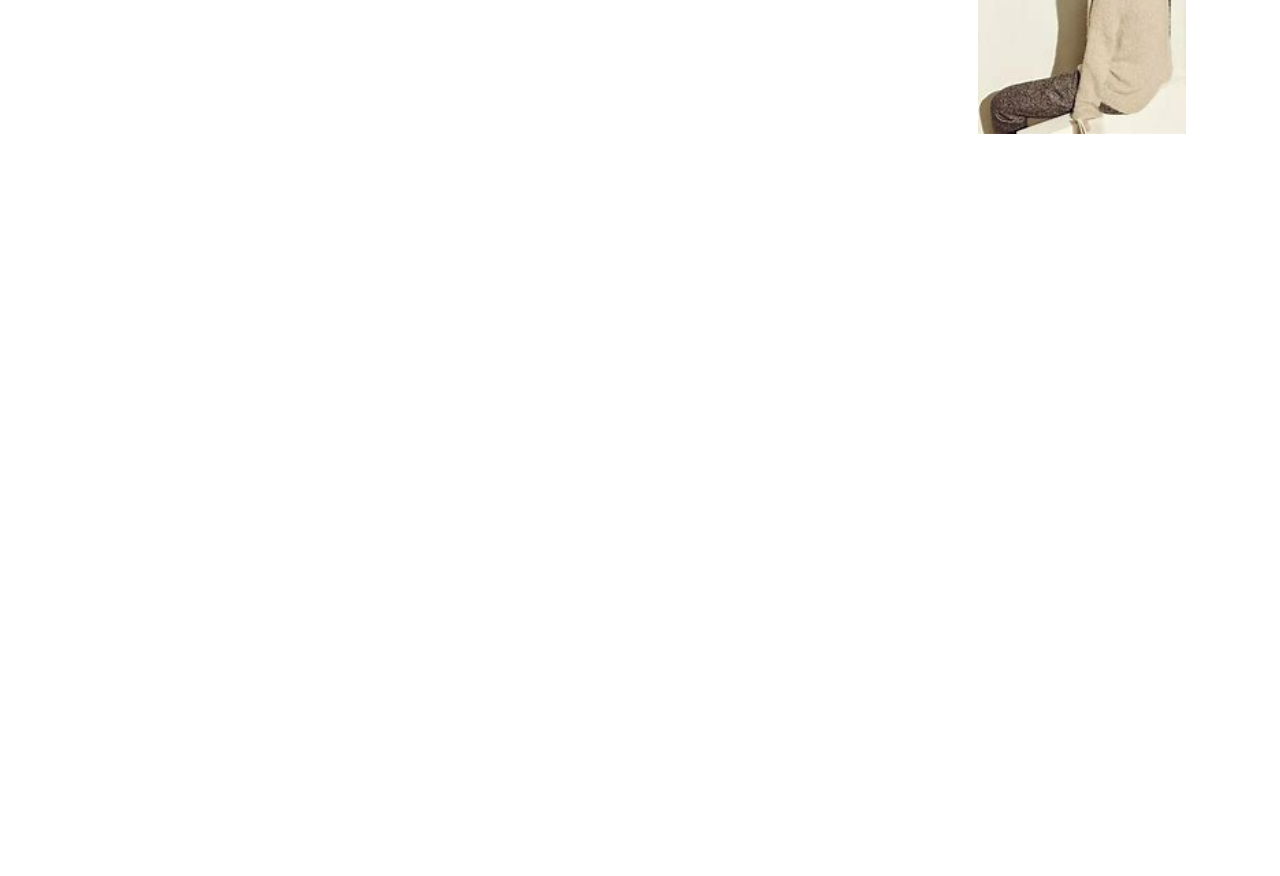
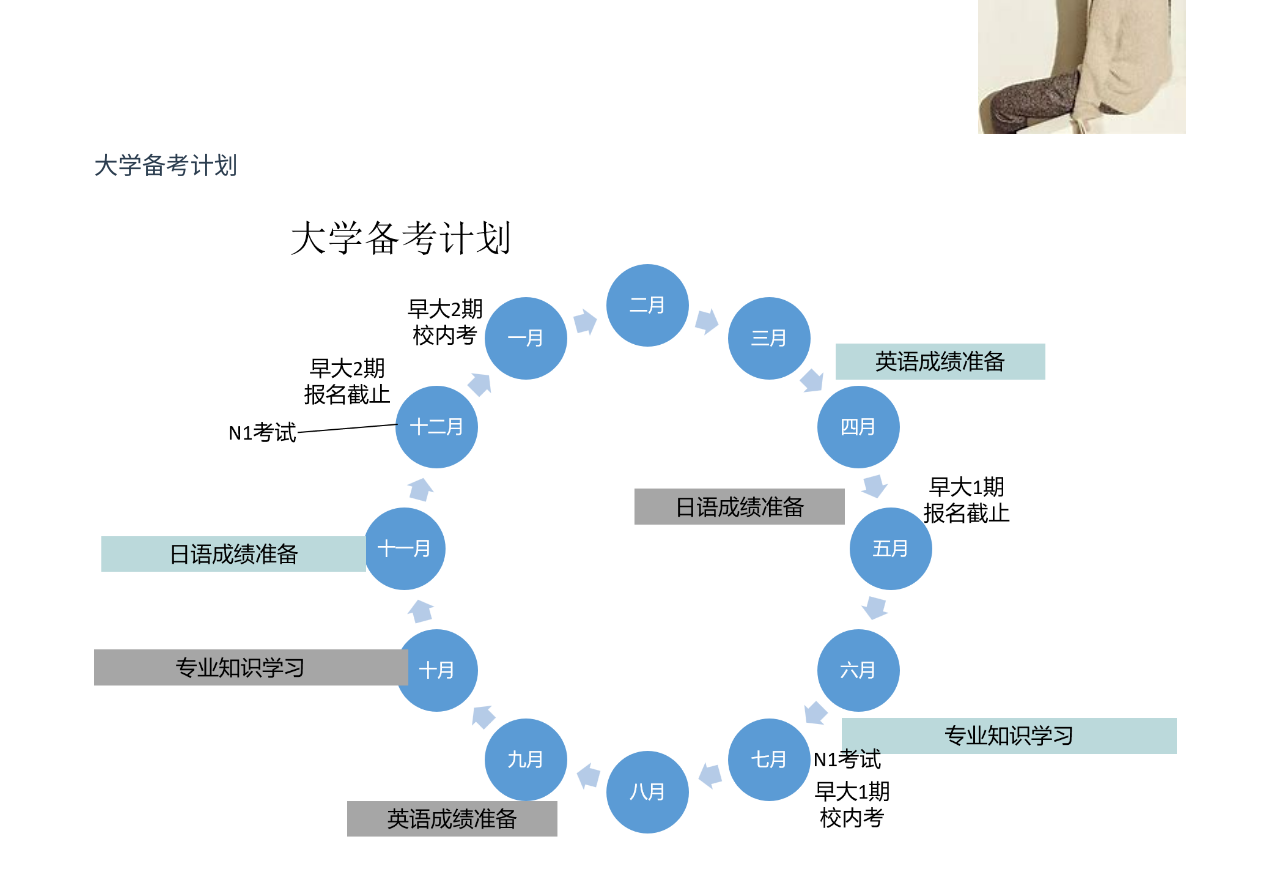
Before and after one commit to flxy1028/company-info, a Vue app: page /#/successful-case in a window 1280 px wide. Shown: the part 1260-2136 px from the top of the page. Before the commit the page ends 1418 px from the top, so only its background shows below. Built offline with nearby package versions, Linux system fonts and the light colour scheme.

Commit message:
4 commit

```diff
--- a/src/views/SuccessfulCase.vue
+++ b/src/views/SuccessfulCase.vue
@@ -51,10 +51,15 @@
       <img class="mt-6 w-full" :src="img11" alt="" />
     </Col>
   </Row>
+  <div class="text-2xl py-4">大学备考计划</div>
+  <div class="flex justify-center">
+    <img :src="img12" alt="" />
+  </div>
 </template>
 <script setup>
 import img10 from '@/assets/10.png';
 import img11 from '@/assets/11.png';
+import img12 from '@/assets/12.png';
 import { Row, Col } from 'ant-design-vue';
 
 const data = [
@@ -63,6 +68,6 @@ const data = [
   { name: '王同学', school: '早稻田大学', part: '人间心理学部合格' },
   { name: '王同学', school: '早稻田大学', part: '人间心理学部合格' },
   { name: '王同学', school: '早稻田大学', part: '人间心理学部合格' },
-  { name: '王同学', school: '早稻田大学', part: '人间心理学部合格' },
+  { name: '王同学', school: '早稻田大学', part: '人间心理学部合格' }
 ];
 </script>
```
Also changed, not shown: src/assets/12.png (added).
